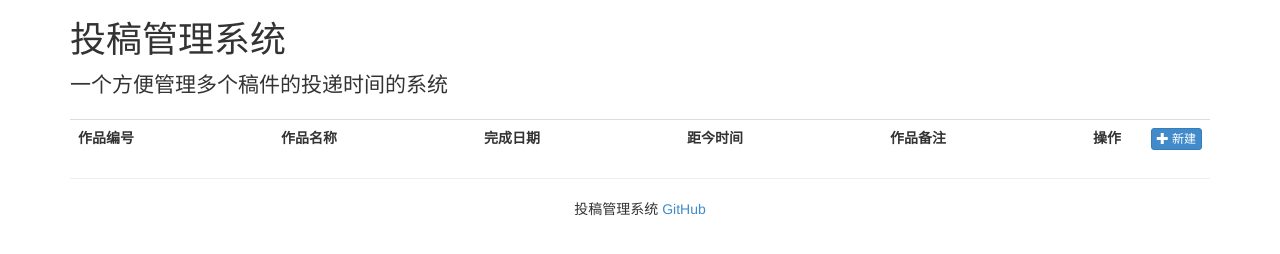
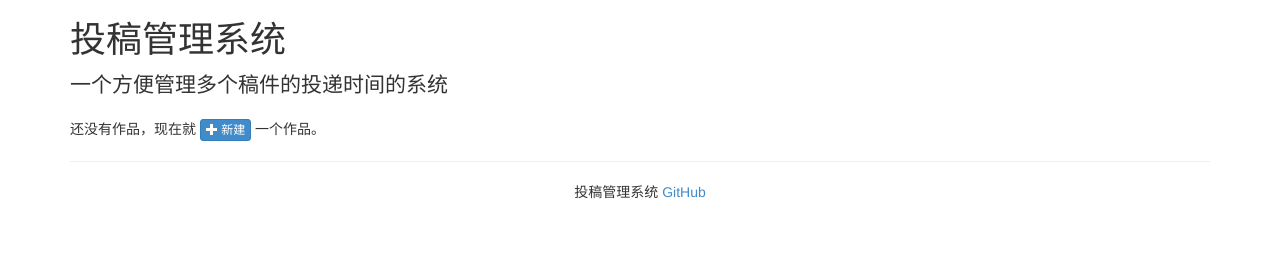
Before and after one commit to gerpayt/sendManage, a plain HTML site: page template/index.html in a window 1280 px wide. Drawn offline with Linux system fonts and the light colour scheme; files that its build step writes are made by us from their sources; no server answers; files whose address does not match are found by name.

Commit message:
没有文章时，显示没有文章

```diff
--- a/template/index.html
+++ b/template/index.html
@@ -29,7 +29,7 @@
         </div>
       </div>
 
-      <table class='table'>
+      <table class='table' ng-show="articleList">
         <tbody>
           <tr>
             <th>作品编号</th><th>作品名称</th><th>完成日期</th><th>距今时间</th><th>作品备注</th>
@@ -52,6 +52,14 @@
           </tr>
         </tbody>
       </table>
+
+      <div ng-hide="articleList">
+        还没有作品，现在就
+          <button class="btn btn-primary btn-xs" data-toggle="modal" data-target="#editModal" ng-click="create()">
+            <span class="glyphicon glyphicon-plus"></span> 新建
+          </button>
+        一个作品。
+      </div>
 
       <footer class="text-center">
         <hr />
```
